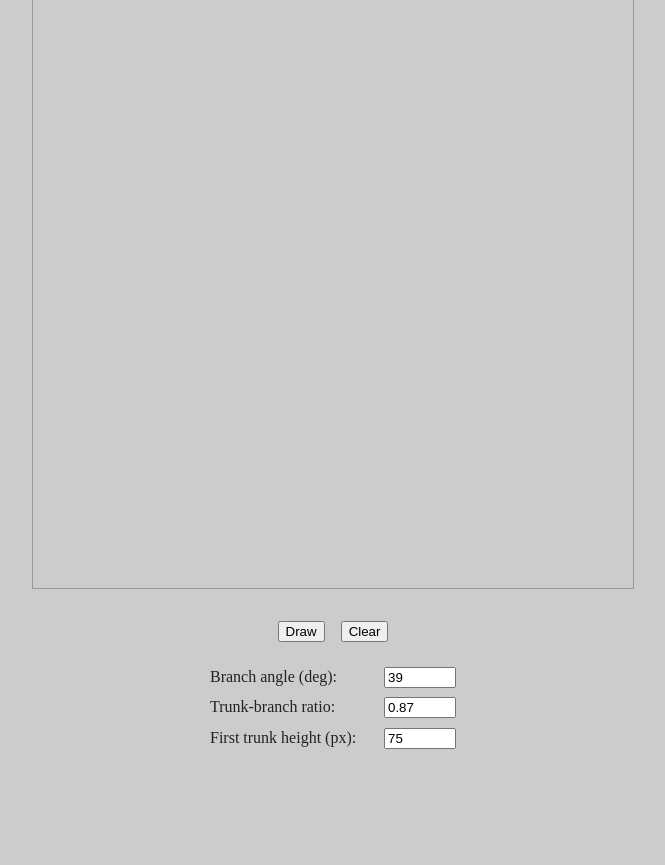
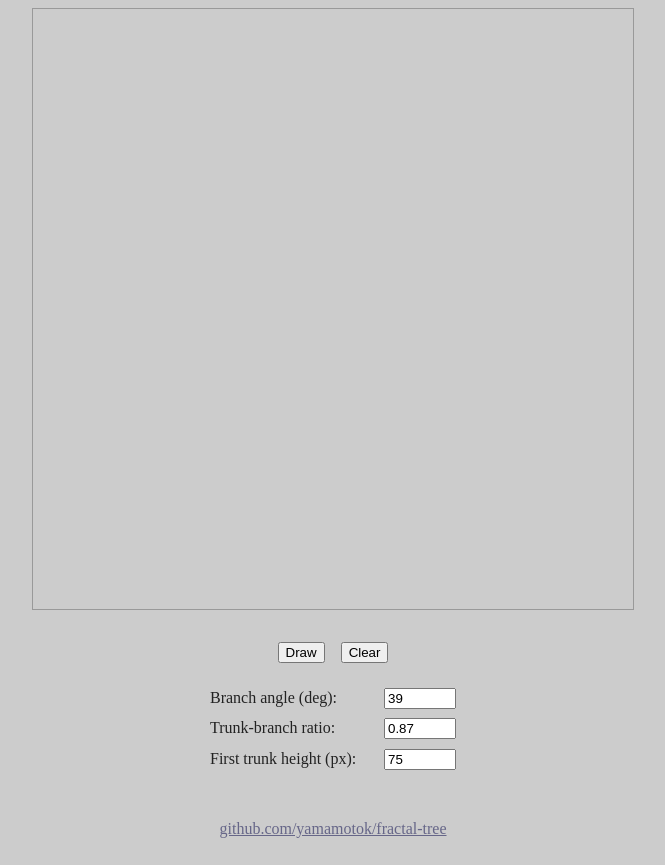
Before and after one commit to yamamotok/fractal-tree, a plain HTML site: page index.html in a window 1280 px wide. Shown: the whole page, without its empty margins (307-972 px from the left). Before the commit the page ends 800 px from the top, so only its background shows below. Drawn offline with Linux system fonts and the light colour scheme.

Commit message:
link to GitHub repo, style improvement

```diff
--- a/css/custom.css
+++ b/css/custom.css
@@ -1,5 +1,9 @@
 body {
   background: #CCC;
+}
+
+a {
+  color: #668;
 }
 
 #main {
@@ -9,7 +13,7 @@ body {
   justify-content: center;
   align-items: center;
   width: 100%;
-  height: 90vh;
+  min-height: 90vh;
 }
 
 #canvas {
--- a/index.html
+++ b/index.html
@@ -42,6 +42,7 @@
         </div>
       </div>
     </div>
+    <p style="margin-top: 1em"><a href="https://github.com/yamamotok/fractal-tree">github.com/yamamotok/fractal-tree</a></p>
   </section>
 </body>
 
```
